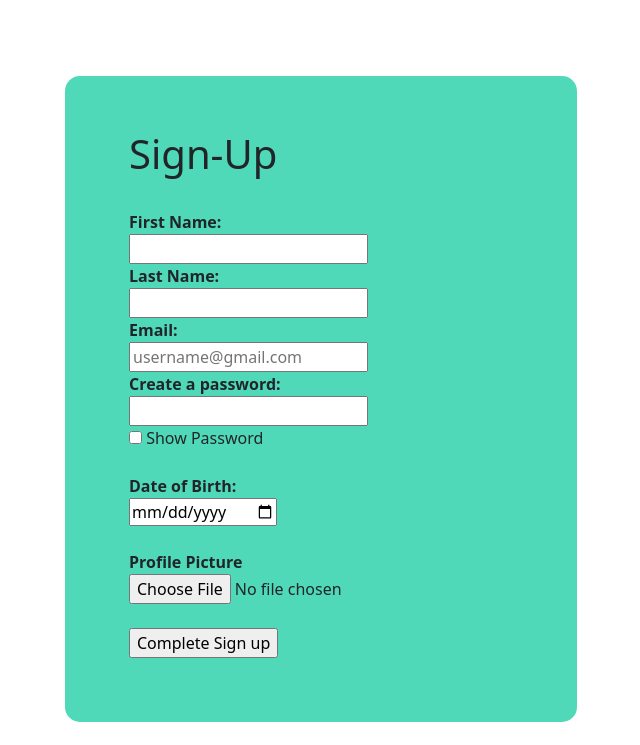
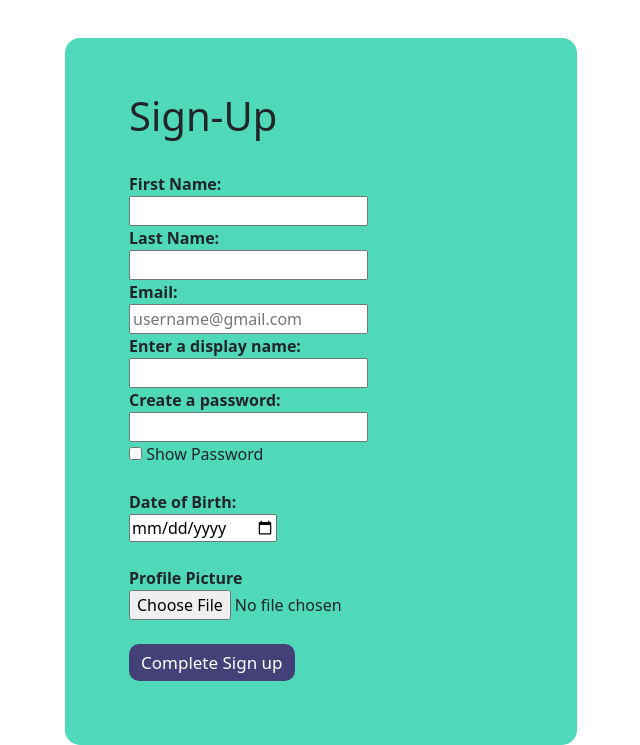
Before and after one commit to frederrck/usermanagement, a Flask app: page /signup in a window 1280 px wide. Shown: the part 80-825 px from the top of the page, without its empty margins (319-959 px from the left). Before the commit the page ends 802 px from the top, so only its background shows below. Run offline with Flask 3, Linux system fonts and the light colour scheme.

Commit message:
modified:   app.py 	new file:   static/audio/f498eab8.m4a 	modified:   static/main.css 	modified:   templates/_layout.html 	modified:   templates/home.html 	modified:   templates/login.html 	modified:   templates/post.html 	modified:   templates/signup.html 	modified:   templates/viewprofile.html

```diff
--- a/app.py
+++ b/app.py
@@ -10,12 +10,12 @@ app.secret_key = "any-random-string-reshrdjtfkygluvchfjkhlbh"
 
 def create_connection():
     return pymysql.connect(
-        # host="10.0.0.17",
-        # user="fremu",
-        host="127.0.0.1",
-        user="root",
-        password="^@^Xqmddd1967psExocet_17_19ps",
-        db="user_management",
+        host="10.0.0.17",
+        user="fremu",
+        # host="127.0.0.1",
+        # user="root",
+        # password="",
+        db="fremu_test",
         charset="utf8mb4",
         cursorclass=pymysql.cursors.DictCursor
     )
--- a/static/main.css
+++ b/static/main.css
@@ -198,13 +198,27 @@ img[alt=profile] {
     padding:64px;
     margin-left:auto;
     margin-right: auto;
-    margin-top:6%;
+    margin-top:3%;
     min-width: 400px;
 }
 
     .sign-container h1{
         margin-top: -10px;
     }
+
+.submitform {
+    border-radius: 10px;
+    text-decoration: none;
+    padding-left: 10px;
+    padding-right: 10px;
+    padding-top:4px;
+    padding-bottom:4px;
+    border-color: transparent;
+    background-color:#434178;
+    transition: 0.7s;
+    font-size: 17px;
+    color:white;
+}
 
 /*** ADD POST PAGE ***/
 
--- a/templates/_layout.html
+++ b/templates/_layout.html
@@ -12,7 +12,7 @@
     <!-- Navigation Bar-->
     <nav class="navbar navbar-expand-lg navbar-light">
         <div class="container-fluid">
-        <div class="navbar-logo"><img src="/static/images/b_logo.png" alt="Logo"></div>
+        <div class="navbar-logo"><a href="/"><img src="/static/images/b_logo.png" alt="Logo"></a></div>
           <a class="navbar-brand" href="/">BeatBulletin</a>
           <button class="navbar-toggler" type="button" data-bs-toggle="collapse" data-bs-target="#navbarNavAltMarkup" aria-controls="navbarNavAltMarkup" aria-expanded="false" aria-label="Toggle navigation">
             <span class="navbar-toggler-icon"></span>
@@ -31,7 +31,7 @@
                 Welcome, {{ session["first_name"] }} ({{session["role"]}})
                 <button class="upload-btn"><a href="/post/add">Upload</a></button>
                 <button class="profile-btn"><a href="/viewprofile" onclick="closeButton()">My Profile</a></button>
-                <a href="/logout">Logout</a>
+                <button><a href="/logout">Logout</a></button>
                 {% else %}
                 <div class="right-button">
                     <button><a href="/login">Login</a></button>
@@ -42,10 +42,21 @@
         </div>
       </nav>
 
+
+
     {% for message in get_flashed_messages() %}
         <h4 class = "message">{{message}}</h4>
     {% endfor %}
-    {% block content %}{% endblock %}
+
+
+    <!--body info goes in here-->
+    {% block content %}
+
+    {% endblock %}
+
+
+
+
     <script src="https://cdn.jsdelivr.net/npm/bootstrap@5.3.0-alpha1/dist/js/bootstrap.bundle.min.js" integrity="sha384-w76AqPfDkMBDXo30jS1Sgez6pr3x5MlQ1ZAGC+nuZB+EYdgRZgiwxhTBTkF7CXvN" crossorigin="anonymous"></script>
     <script>
         function myFunction() {
--- a/templates/login.html
+++ b/templates/login.html
@@ -5,13 +5,14 @@
 
 <div class = "sign-container">
     <form method='POST'>
+        <h1>Login</h1><br>
         <label for="email">Email: </label><br />
-        <input type="email" id="email" name="email" placeholder="username@gmail.com" /><br />
+        <input id="email" name="email" placeholder="username@gmail.com" /><br />
 
         <label for="password">Create a password: </label><br />
         <input type="password" id="myInput" name="password" required/><br /><input type="checkbox" onclick="myFunction()"> Show Password<br /><br />
 
-        <input type="submit" value="Complete Log In" />
+        <input type="submit" class="submitform" value="Complete Log In" />
     </form>
 </div>
 </body>
--- a/templates/post.html
+++ b/templates/post.html
@@ -4,7 +4,7 @@
 <div class="post-feed">
   <div class="container">
     {{ result["first_name"]}} {{ result["last_name"] }}
-    {{ result["content"]|safe}}
+    {{ result["content"] }}
   </div>
 </div>
 {% endblock %}
--- a/templates/signup.html
+++ b/templates/signup.html
@@ -18,6 +18,9 @@
         <label for="email">Email: </label><br />
         <input type="email" id="email" name="email" placeholder="username@gmail.com" /><br />
 
+        <label for="username">Enter a display name: </label><br />
+        <input type="username" id="username" name="username" required/><br />
+
         <label for="password">Create a password: </label><br />
         <input type="password" id="myInput" name="password" required/><br /><input type="checkbox" onclick="myFunction()"> Show Password<br /><br />
 
@@ -27,43 +30,11 @@
         <label for="image">Profile Picture </label><br />
         <input type="file" id="profilepicture" name="image"/><br /><br>
 
-        <input type="submit" value="Complete Sign up"/>
+
+        <input type="submit" class="submitform" value="Complete Sign up"/>
         </form>
     </div>
 </body>
 
 
 {% endblock %}
-
-
-{# {% for arg in request.args %}
-
-{{ arg }} : {{ request.args[arg]}}
-<br />
-
-{% endfor %} #}
-
-        {# <!-- Multiple Selection -->
-        <label>What is your Ethnicity? </label><br />
-
-        <input type="checkbox" id="asian" name="ethnicity" value="Asian">
-        <label for="asian">Asian</label><br>
-
-        <input type="checkbox" id="african" name="ethnicity" value="African">
-        <label for="african">African</label><br>
-
-        <input type="checkbox" id="european" name="ethnicity" value="European">
-        <label for="european">European</label><br />
-
-        <input type="checkbox" id="maori" name="ethnicity" value="Maori">
-        <label for="maori">Maori</label><br />
-
-        <input type="checkbox" id="pasifika" name="ethnicity" value="Pasifika">
-        <label for="pasifika">Pasifika</label><br /><br /> #}
-
-
-        {# <label>Feedback rating</label><br />
-        <input name="rating" type="range" min="0" max="5" /><br /><br />
-
-        <textarea name="message" rows="10" cols="30">THANK YOUR FOR YOUR INPUT!
-        </textarea><br /><br /> #}
--- a/templates/viewprofile.html
+++ b/templates/viewprofile.html
@@ -34,4 +34,7 @@
 
 </table>
 
+<audio controls>
+    <source src="{{ result["audio_path"]}}"
+</audio>
 {% endblock %}
```
Also changed, not shown: templates/home.html (+11 -1 lines), 1 other file.
